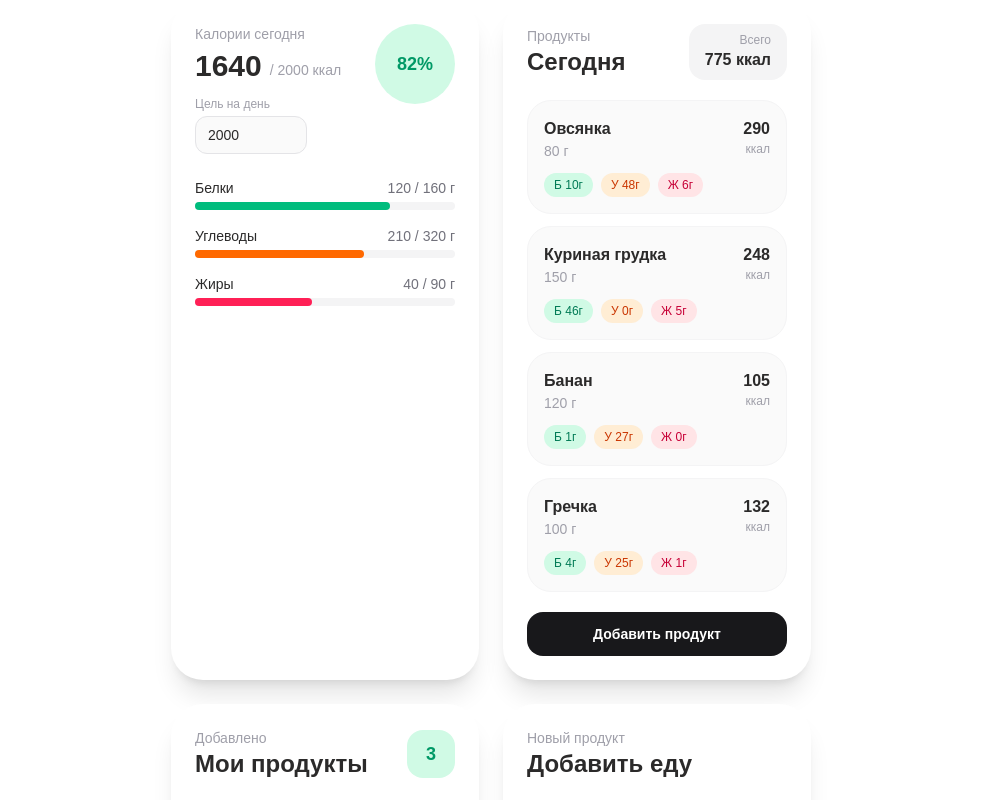
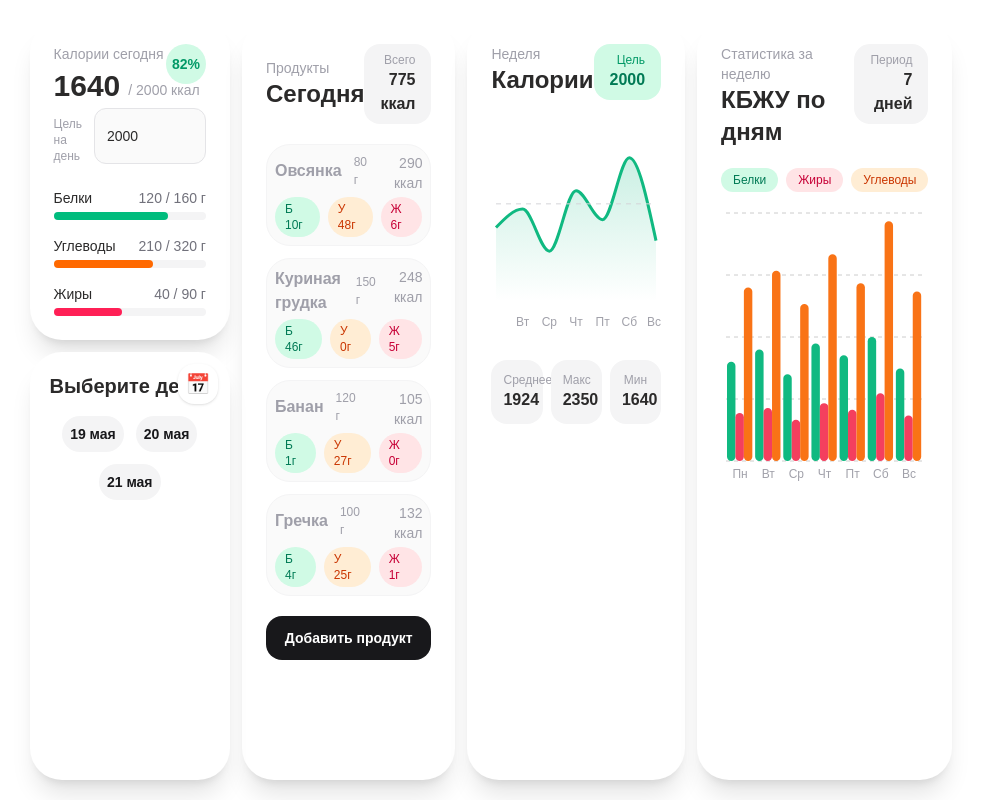
Before and after one commit to FiaLDI/Calc, a Next.js app in the folder frontend/: page / in a window 1280 px wide. Shown: the top 800 px of the page, without its empty margins (149-1130 px from the left). Built offline with nearby package versions, Linux system fonts and the light colour scheme.

Commit message:
feat: add dashboard

```diff
--- a/frontend/package.json
+++ b/frontend/package.json
@@ -11,7 +11,8 @@
   "dependencies": {
     "next": "16.2.6",
     "react": "19.2.4",
-    "react-dom": "19.2.4"
+    "react-dom": "19.2.4",
+    "recharts": "^3.8.1"
   },
   "devDependencies": {
     "@tailwindcss/postcss": "^4",
--- a/frontend/src/app/page.tsx
+++ b/frontend/src/app/page.tsx
@@ -2,16 +2,28 @@ import { AddProductFormFeatures } from "@/feature/product";
 import { AddMealFormWidget } from "@/feature/product/eat/ui/product.eat.form.feature";
 import { CounterWidget } from "@/widget/counter";
 import { AddedProductsWidget, ProductListWidget } from "@/widget/list";
+import { WeeklyCaloriesChartWidget } from "@/widget/list/charts/calories/WeeklyCaloriesChartWidget";
+import { WeeklyKbjuHistogramWidget } from "@/widget/list/charts/kbju/WeeklyKbjuHistogramWidget";
+import { CalendarPickerWidget } from "@/widget/list/switchday/ui/switch.day.widget";
 
 export default function Home() {
   return (
-    <div className="mx-auto max-w-6/12">
-      <div className="grid gap-6 md:grid-cols-2">
-        <CounterWidget />
-        <ProductListWidget />
-        <AddedProductsWidget/>
+    <div className="mx-auto max-w-9/12 w-full h-screen flex items-center p-5">
+      <div className="flex w-full h-full gap-3 justify-center">
+        <div className="flex flex-col gap-3 h-full">
+          <CounterWidget />
+          <CalendarPickerWidget />
+        </div>
+        <div className="flex gap-3">
+          <ProductListWidget />
+          <WeeklyCaloriesChartWidget />
+          <WeeklyKbjuHistogramWidget />
+        </div>
+
+
+        {/*<AddedProductsWidget/>
         <AddProductFormFeatures />
-        <AddMealFormWidget />
+        <AddMealFormWidget /> */}
       </div>
     </div>
 
--- a/frontend/src/widget/counter/ui/counter.widget.tsx
+++ b/frontend/src/widget/counter/ui/counter.widget.tsx
@@ -10,8 +10,8 @@ export const CounterWidget = () => {
     Math.round((currentCalories / targetCalories) * 100);
 
   return (
-    <div className="max-w-sm rounded-[2rem] bg-white p-6 shadow-xl">
-      <div className="mb-6 flex items-start justify-between gap-4">
+    <div className="w-full h-h-full rounded-4xl bg-white p-6 shadow-xl">
+      <div className="mb-6 flex items-start justify-between gap-4 relative">
         <div>
           <p className="text-sm text-zinc-400">Калории сегодня</p>
 
@@ -21,7 +21,7 @@ export const CounterWidget = () => {
               / {targetCalories} ккал
             </span>
           </div>
-
+          <div className="flex gap-3">
             <label className="mt-3 block text-xs text-zinc-400">
               Цель на день
             </label>
@@ -35,8 +35,10 @@ export const CounterWidget = () => {
             />
           </div>
 
-        <div className="flex h-20 w-20 shrink-0 items-center justify-center rounded-full bg-emerald-100">
-          <span className="text-lg font-bold text-emerald-600">
+        </div>
+
+        <div className="flex h-10 w-10 shrink-0 items-center justify-center rounded-full bg-emerald-100 absolute right-0">
+          <span className="text-sm font-bold text-emerald-600">
             {caloriesPercent}%
           </span>
         </div>
--- /dev/null
+++ b/frontend/src/widget/list/charts/calories/WeeklyCaloriesChartWidget.tsx
@@ -0,0 +1,103 @@
+"use client";
+
+import {
+  Area,
+  AreaChart,
+  ResponsiveContainer,
+  Tooltip,
+  XAxis,
+  YAxis,
+  ReferenceLine,
+} from "recharts";
+
+const weeklyCalories = [
+  { day: "Пн", calories: 1820 },
+  { day: "Вт", calories: 1960 },
+  { day: "Ср", calories: 1640 },
+  { day: "Чт", calories: 2100 },
+  { day: "Пт", calories: 1880 },
+  { day: "Сб", calories: 2350 },
+  { day: "Вс", calories: 1720 },
+];
+
+export const WeeklyCaloriesChartWidget = () => {
+  const targetCalories = 2000;
+
+  return (
+    <div className="max-w-sm rounded-[2rem] bg-white p-6 shadow-xl">
+      <div className="mb-5 flex items-start justify-between">
+        <div>
+          <p className="text-sm text-zinc-400">Неделя</p>
+          <h2 className="text-2xl font-bold">Калории</h2>
+        </div>
+
+        <div className="rounded-2xl bg-emerald-100 px-4 py-2 text-right">
+          <p className="text-xs text-emerald-600">Цель</p>
+          <p className="font-bold text-emerald-700">{targetCalories}</p>
+        </div>
+      </div>
+
+      <div className="h-56">
+        <ResponsiveContainer width="100%" height="100%">
+          <AreaChart data={weeklyCalories}>
+            <defs>
+              <linearGradient id="caloriesGradient" x1="0" y1="0" x2="0" y2="1">
+                <stop offset="5%" stopColor="#10b981" stopOpacity={0.35} />
+                <stop offset="95%" stopColor="#10b981" stopOpacity={0} />
+              </linearGradient>
+            </defs>
+
+            <XAxis
+              dataKey="day"
+              axisLine={false}
+              tickLine={false}
+              tick={{ fontSize: 12, fill: "#a1a1aa" }}
+            />
+
+            <YAxis hide domain={[1200, 2600]} />
+
+            <Tooltip
+              contentStyle={{
+                borderRadius: "16px",
+                border: "none",
+                boxShadow: "0 10px 30px rgba(0,0,0,0.12)",
+              }}
+              formatter={(value) => [`${value} ккал`, "Калории"]}
+            />
+
+            <ReferenceLine
+              y={targetCalories}
+              stroke="#d4d4d8"
+              strokeDasharray="5 5"
+            />
+
+            <Area
+              type="monotone"
+              dataKey="calories"
+              stroke="#10b981"
+              strokeWidth={3}
+              fill="url(#caloriesGradient)"
+            />
+          </AreaChart>
+        </ResponsiveContainer>
+      </div>
+
+      <div className="mt-4 grid grid-cols-3 gap-2">
+        <div className="rounded-2xl bg-zinc-100 p-3 text-center">
+          <p className="text-xs text-zinc-400">Среднее</p>
+          <p className="font-bold">1924</p>
+        </div>
+
+        <div className="rounded-2xl bg-zinc-100 p-3 text-center">
+          <p className="text-xs text-zinc-400">Макс</p>
+          <p className="font-bold">2350</p>
+        </div>
+
+        <div className="rounded-2xl bg-zinc-100 p-3 text-center">
+          <p className="text-xs text-zinc-400">Мин</p>
+          <p className="font-bold">1640</p>
+        </div>
+      </div>
+    </div>
+  );
+};
--- /dev/null
+++ b/frontend/src/widget/list/charts/kbju/WeeklyKbjuHistogramWidget.tsx
@@ -0,0 +1,118 @@
+"use client";
+
+import {
+  Bar,
+  BarChart,
+  ResponsiveContainer,
+  Tooltip,
+  XAxis,
+  YAxis,
+  CartesianGrid,
+} from "recharts";
+
+const weeklyKbju = [
+  { day: "Пн", calories: 1820, protein: 120, fat: 58, carbs: 210 },
+  { day: "Вт", calories: 1960, protein: 135, fat: 64, carbs: 230 },
+  { day: "Ср", calories: 1640, protein: 105, fat: 50, carbs: 190 },
+  { day: "Чт", calories: 2100, protein: 142, fat: 70, carbs: 250 },
+  { day: "Пт", calories: 1880, protein: 128, fat: 62, carbs: 215 },
+  { day: "Сб", calories: 2350, protein: 150, fat: 82, carbs: 290 },
+  { day: "Вс", calories: 1720, protein: 112, fat: 55, carbs: 205 },
+];
+
+export const WeeklyKbjuHistogramWidget = () => {
+  return (
+    <div className="max-w-xl rounded-4xl bg-white p-6 shadow-xl">
+      <div className="mb-5 flex items-start justify-between">
+        <div>
+          <p className="text-sm text-zinc-400">Статистика за неделю</p>
+          <h2 className="text-2xl font-bold">КБЖУ по дням</h2>
+        </div>
+
+        <div className="rounded-2xl bg-zinc-100 px-4 py-2 text-right">
+          <p className="text-xs text-zinc-400">Период</p>
+          <p className="font-bold">7 дней</p>
+        </div>
+      </div>
+
+      <div className="mb-4 flex gap-2 text-xs">
+        <span className="rounded-full bg-emerald-100 px-3 py-1 font-medium text-emerald-700">
+          Белки
+        </span>
+        <span className="rounded-full bg-rose-100 px-3 py-1 font-medium text-rose-700">
+          Жиры
+        </span>
+        <span className="rounded-full bg-orange-100 px-3 py-1 font-medium text-orange-700">
+          Углеводы
+        </span>
+      </div>
+
+      <div className="h-72">
+        <ResponsiveContainer width="100%" height="100%">
+          <BarChart data={weeklyKbju} barGap={4} barCategoryGap={18}>
+            <CartesianGrid vertical={false} strokeDasharray="4 4" />
+
+            <XAxis
+              dataKey="day"
+              axisLine={false}
+              tickLine={false}
+              tick={{ fontSize: 12, fill: "#a1a1aa" }}
+            />
+
+            <YAxis
+              axisLine={false}
+              tickLine={false}
+              tick={{ fontSize: 12, fill: "#a1a1aa" }}
+
+              hide
+            />
+
+            <Tooltip
+              cursor={{ fill: "rgba(0,0,0,0.04)" }}
+              contentStyle={{
+                borderRadius: "16px",
+                border: "none",
+                boxShadow: "0 10px 30px rgba(0,0,0,0.12)",
+              }}
+              formatter={(value, name) => {
+                const labels: Record<string, string> = {
+                  protein: "Белки",
+                  fat: "Жиры",
+                  carbs: "Углеводы",
+                };
+
+                return [`${value} г`, labels[name as string]];
+              }}
+              labelFormatter={(day) => {
+                const currentDay = weeklyKbju.find((item) => item.day === day);
+
+                return `${day} · ${currentDay?.calories} ккал`;
+              }}
+            />
+
+            <Bar
+              dataKey="protein"
+              fill="#10b981"
+              radius={[10, 10, 10, 10]}
+              barSize={10}
+            />
+
+            <Bar
+              dataKey="fat"
+              fill="#f43f5e"
+              radius={[10, 10, 10, 10]}
+              barSize={10}
+            />
+
+            <Bar
+              dataKey="carbs"
+              fill="#f97316"
+              radius={[10, 10, 10, 10]}
+              barSize={10}
+            />
+          </BarChart>
+        </ResponsiveContainer>
+      </div>
+    </div>
+  );
+};
--- a/frontend/src/widget/list/sorted/ui/list.sorted.widget.tsx
+++ b/frontend/src/widget/list/sorted/ui/list.sorted.widget.tsx
@@ -40,7 +40,7 @@ export const ProductListWidget = () => {
   );
 
   return (
-    <div className="max-w-sm rounded-[2rem] bg-white p-6 shadow-xl">
+    <div className="max-w-sm rounded-4xl bg-white p-6 shadow-xl">
       <div className="mb-5 flex items-center justify-between">
         <div>
           <p className="text-sm text-zinc-400">Продукты</p>
@@ -57,17 +57,16 @@ export const ProductListWidget = () => {
         {products.map((product) => (
           <div
             key={product.name}
-            className="rounded-3xl border border-zinc-100 bg-zinc-50 p-4 transition hover:bg-white hover:shadow-md"
+            className="rounded-3xl border border-zinc-100 bg-zinc-50 p-2 transition hover:bg-white hover:shadow-md"
           >
-            <div className="mb-3 flex items-start justify-between gap-3">
-              <div>
-                <h3 className="font-semibold">{product.name}</h3>
-                <p className="text-sm text-zinc-400">{product.amount}</p>
+            <div className="mb-1 flex items-start justify-between gap-3">
+              <div className="flex gap-3 justify-center items-center">
+                <h3 className="font-semibold text-zinc-400">{product.name}</h3>
+                <p className="text-[12px] text-zinc-400">{product.amount}</p>
               </div>
 
-              <div className="text-right">
-                <p className="font-bold">{product.calories}</p>
-                <p className="text-xs text-zinc-400">ккал</p>
+              <div className="flex gap-3 text-right *:text-sm">
+                <p className="text-zinc-400">{product.calories} ккал</p>
               </div>
             </div>
 
--- /dev/null
+++ b/frontend/src/widget/list/switchday/ui/switch.day.widget.tsx
@@ -0,0 +1,54 @@
+export const CalendarPickerWidget = () => {
+  return (
+    <div className="w-full h-full rounded-4xl bg-white p-5 shadow-xl relative">
+      <div className="mb-4">
+        <h2 className="text-xl font-bold">Выберите день</h2>
+      </div>
+
+
+        <div className="flex h-10 w-10 items-center justify-center rounded-2xl bg-white text-xl shadow-sm absolute right-3 top-3">
+          📅
+        </div>
+
+      <div className="flex w-full h-fit flex-wrap gap-3 justify-center">
+        <button
+        type="button"
+        className="flex flex-col w-fit h-fit items-center justify-between rounded-3xl bg-zinc-100 p-2 transition hover:bg-zinc-200"
+      >
+        <div>
+          <p className="text-left text-sm font-bold text-zinc-900">
+            19 мая
+          </p>
+        </div>
+
+        </button>
+
+        <button
+          type="button"
+          className="flex flex-col w-fit h-fit items-center justify-between rounded-3xl bg-zinc-100 p-2 transition hover:bg-zinc-200"
+        >
+
+          <div>
+            <p className="text-left text-sm  font-bold text-zinc-900">
+              20 мая
+            </p>
+          </div>
+
+        </button>
+
+        <button
+          type="button"
+          className="flex flex-col w-fit h-fit items-center justify-between rounded-3xl bg-zinc-100 p-2 transition hover:bg-zinc-200"
+        >
+
+          <div>
+            <p className="text-left text-sm font-bold text-zinc-900">
+              21 мая
+            </p>
+          </div>
+        </button>
+      </div>
+
+    </div>
+  );
+};
```
Also changed, not shown: 1 other file (tests, documents, lock files or other folders). Lines whose indentation alone changed are shown as unchanged.
